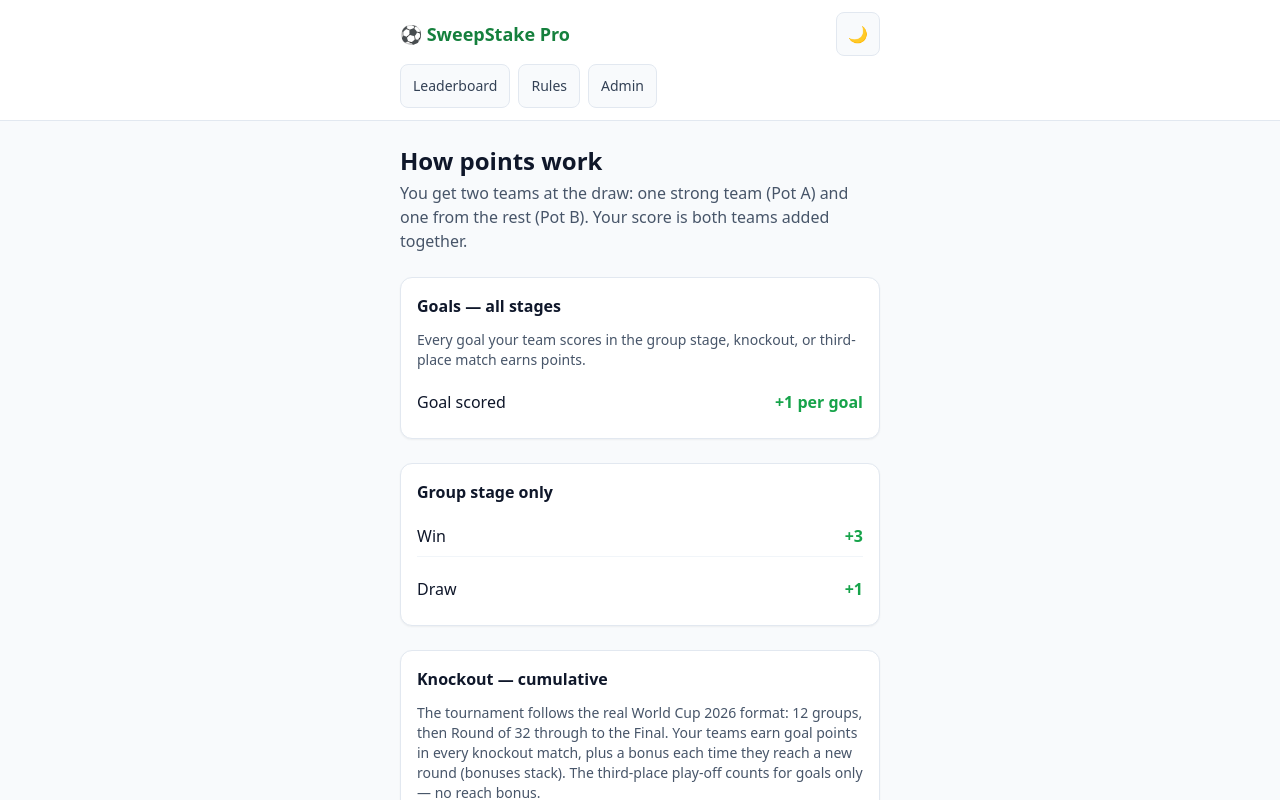
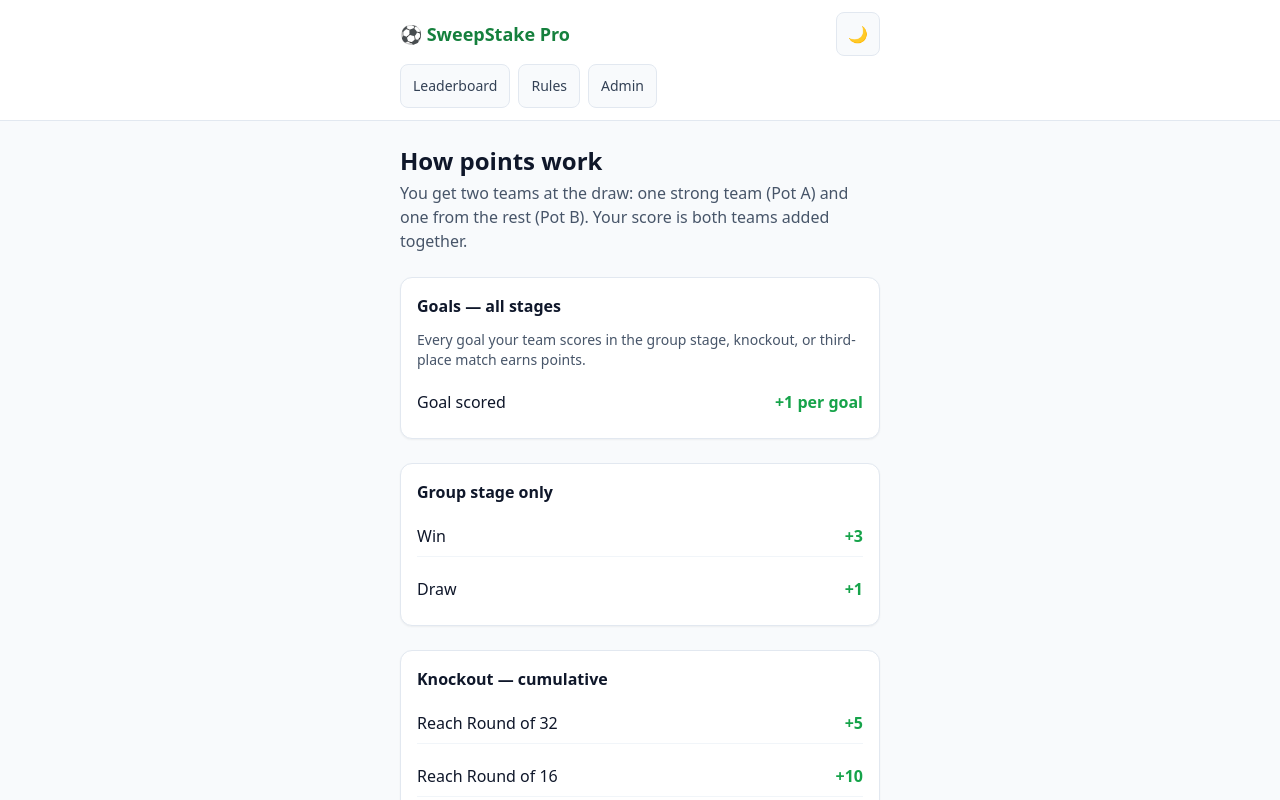
Before and after one commit to samstanger-prog/sweepstake-pro, a Next.js app: page /rules in a window 1280 px wide. Shown: the top 800 px of the page. Built offline with nearby package versions, Linux system fonts and the light colour scheme.

Commit message:
rules page updated

```diff
--- a/app/rules/page.tsx
+++ b/app/rules/page.tsx
@@ -41,13 +41,6 @@ export default function RulesPage() {
 
       <section className="card space-y-3">
         <h2 className="font-semibold">Knockout — cumulative</h2>
-        <p className="text-sm text-slate-600 dark:text-slate-400">
-          The tournament follows the real World Cup 2026 format: 12 groups,
-          then Round of 32 through to the Final. Your teams earn goal points in
-          every knockout match, plus a bonus each time they reach a new round
-          (bonuses stack). The third-place play-off counts for goals only — no
-          reach bonus.
-        </p>
         {KNOCKOUT_ROUNDS_ORDER.map((round) => (
           <RuleRow
             key={round}
```
